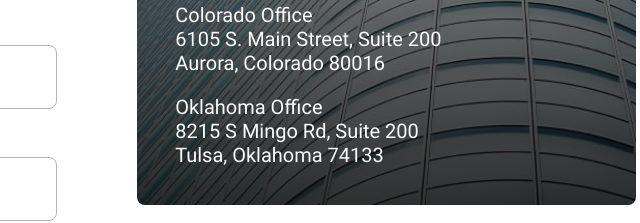
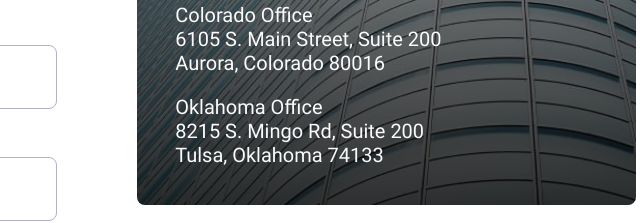
Before and after one commit to betterwebsite/lawhedge, an Eleventy site: page src/content/pages/contact.html in a window 1280 px wide. Shown: the part 1063-1286 px from the top of the page, 628-1268 px from the left. Built offline with nearby package versions, Linux system fonts and the light colour scheme; Eleventy itself is replaced by a stand-in of ours; files that its build step writes are made by us from their sources.

Commit message:
Added period
Added period

```diff
--- a/src/content/pages/contact.html
+++ b/src/content/pages/contact.html
@@ -96,7 +96,7 @@ eleventyNavigation:
                 <a class="cs-link" href="https://maps.app.goo.gl/5WcC3CjwRRX3qH247">
                     Oklahoma Office
                     <br/>
-                    8215 S Mingo Rd, Suite 200
+                    8215 S. Mingo Rd, Suite 200
                     <br/>
                     <span class="cs-block">
                         Tulsa,
```
